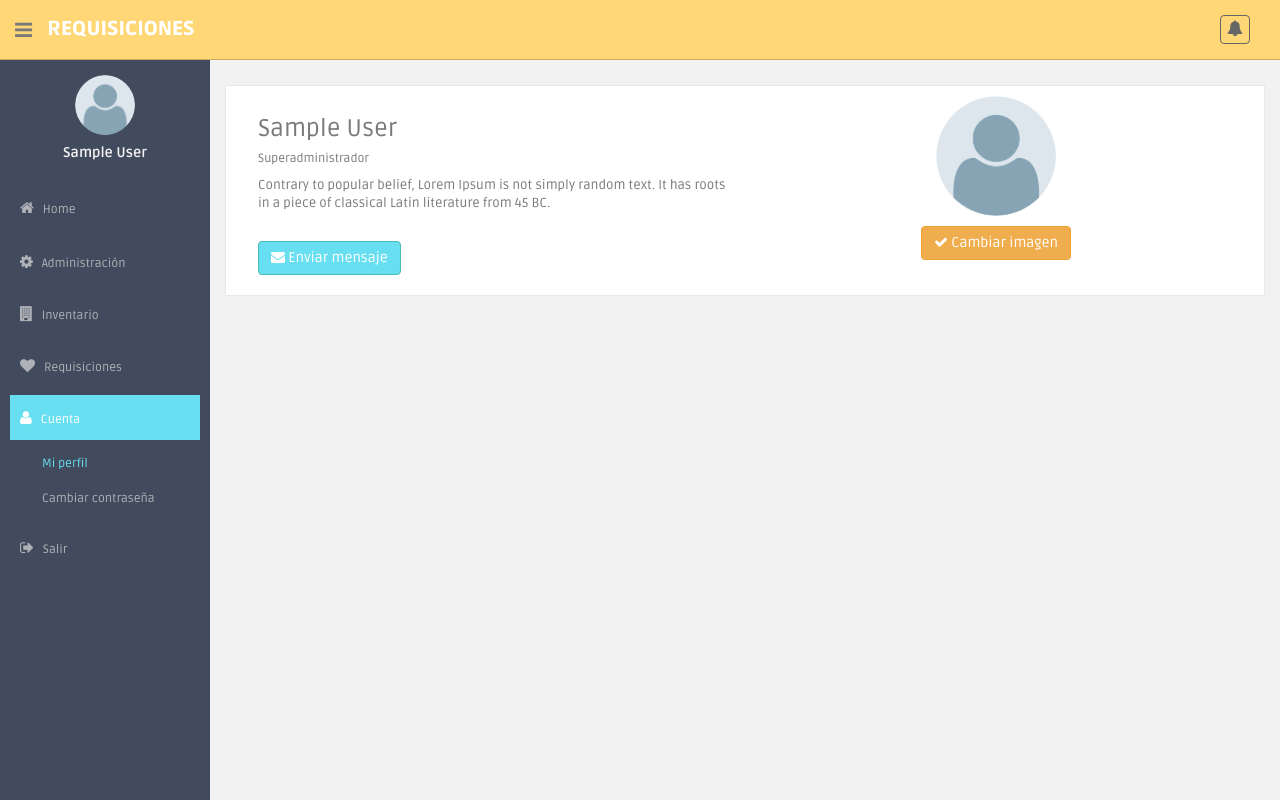
After one commit to dbsiavichay/requisiciones, a Django app: a page that uses templates/base/js.html in a window 1280 px wide. The commit adds this page. Run offline with Django 3.2, Linux system fonts and the light colour scheme; the visitor is signed in with stand-in values (Sample User, id 1); data comes from the database, SQL or seed files in the repository; data that the repository does not hold is empty; some libraries are stand-ins or nearby versions.

Commit message:
Cambiar contraseña y detalle de perfil

```diff
--- a/autenticacion/urls.py
+++ b/autenticacion/urls.py
@@ -1,4 +1,5 @@
 from django.conf.urls import url
+from django.urls import reverse_lazy
 from django.contrib.auth import views as auth_views
 from django.contrib.auth.decorators import login_required
 from .views import *
@@ -6,9 +7,20 @@ from .views import *
 urlpatterns = [
     url(r'^ingresar/$', auth_views.LoginView.as_view(template_name='autenticacion/ingresar.html'), name='ingresar'),
     url(r'^salir/$', login_required(auth_views.logout_then_login), name='salir'),
-    url(r'^perfil/$', login_required(PerfilDetailView.as_view()), name='perfil'),
-    #url(r'^registro/$', UsuarioCreateView.as_view(), name='registro'),
-
-    #url(r'^user/profile/$', login_required(UserProfileView.as_view()), name='user_profile'),
-    #url(r'^user/change-avatar/$', change_user_avatar),
+    url(r'^perfil/(?P<username>[\w.@+-]+)/$', login_required(PerfilDetailView.as_view()), name='perfil'),
+    url(
+    	r'^cambiar-password/$', auth_views.password_change,
+    	{
+    		'template_name': 'autenticacion/change-password.html',
+    		'post_change_redirect': reverse_lazy('cambiar-password-done')
+    	},
+    	name ='cambiar-password'
+    ),
+    url(
+    	r'^cambiar-password-ok/$', auth_views.password_change_done,
+    	{
+    		'template_name': 'autenticacion/change-password-done.html',
+    	},
+    	name='cambiar-password-done'
+    ),
 ]
--- a/autenticacion/views.py
+++ b/autenticacion/views.py
@@ -21,5 +21,11 @@ class PerfilDetailView(DetailView):
 		else:
 			return super(PerfilDetailView, self).get(request, *args, **kwargs)
 
-	def get_object(self):
-		return self.request.user.perfil
+	def get_object(self, queryset=None):
+		username = self.request.GET.get('username') or self.kwargs.get('username') or None
+		try:
+			perfil = self.model.objects.get(usuario__username=username)
+		except self.model.DoesNotExist:
+			perfil = self.request.user.perfil
+
+		return perfil
--- a/requisiciones/models.py
+++ b/requisiciones/models.py
@@ -7,6 +7,8 @@ from django.utils.html import format_html
 from django.core.validators import MaxValueValidator, MinValueValidator
 
 class Pedido(models.Model):
+	class Meta:
+		ordering = ['-fecha']
 	ESTADO_CHOICES = (
 		(1, 'Borrador'),(2, 'Generado'),(3, 'En proceso'),
 		(4, 'Negado'),(5, 'Entregado'),(6, 'Finalizado'),
--- a/requisiciones/views.py
+++ b/requisiciones/views.py
@@ -11,7 +11,7 @@ class PedidoListView(ListView):
 	model = Pedido
 
 	def get_queryset(self):
-		queryset = super(PedidoListView, self).get_queryset()
+		queryset = super(PedidoListView, self).get_queryset().exclude(estado=1)
 		if not self.request.user.perfil.gestiona_pedidos:
 			queryset = queryset.filter(usuario=self.request.user)
 		return queryset
--- /dev/null
+++ b/templates/autenticacion/perfil_detail.html
@@ -0,0 +1,40 @@
+{% extends 'base.html' %}
+{% load static %}
+
+{% block content %}
+<div class="row mt">
+    <div class="col-lg-12">
+        <div class="content-panel">
+            <div class="col-md-6 profile-text">
+                <h3>{{ perfil.usuario.get_full_name }}</h3>
+                <h6>Superadministrador</h6>
+                <p>Contrary to popular belief, Lorem Ipsum is not simply random text. It has roots in a piece of classical Latin literature from 45 BC.</p>
+                <br>
+                <p>
+                    <button class="btn btn-theme"><i class="fa fa-envelope"></i> Enviar mensaje</button>
+                </p>
+            </div>
+
+            <div class="col-md-6 centered">
+                <div class="profile-pic">
+                    <p>
+                        {% if perfil.imagen %}
+                        <img src="{{ perfil.image.url }}" class="img-circle" width="120">
+                        {% else %}
+                        <img src="{% static 'assets/img/default-user.png' %}" class="img-circle" width="120">
+                        {% endif %}
+                    </p>
+                    <p>
+                        {% if perfil.usuario == user %}
+                        <button class="btn btn-warning">
+                            <i class="fa fa-check"></i> Cambiar imagen
+                        </button>
+                        {% endif %}
+
+                    </p>
+                </div>
+            </div>
+        </div>
+    </div>
+</div>
+{% endblock%}
--- a/templates/base/js.html
+++ b/templates/base/js.html
@@ -17,7 +17,7 @@
 	var socket = io.connect('http://localhost:8002');
 
 	socket.on('data', function () {
-		$.get('/autenticacion/perfil/', function (data) {
+		$.get('/autenticacion/perfil/alguien/', function (data) {
 			socket.emit('data', data);
 		})
 	})
--- a/templates/base/sidebar.html
+++ b/templates/base/sidebar.html
@@ -5,7 +5,14 @@
         <!-- sidebar menu start-->
         <ul class="sidebar-menu" id="nav-accordion">
         	<p class="centered">
-                <a href="profile.html"><img src="{% static 'assets/img/default-user.png' %}" class="img-circle" width="60"></a>
+                <a href="{% url 'perfil' user.username %}">
+                    {% if user.perfil.imagen %}
+                    <img src="{{ user.perfil.image.url }}" class="img-circle" width="60">
+                    {% else %}
+                    <img src="{% static 'assets/img/default-user.png' %}" class="img-circle" width="60">
+                    {% endif %}
+                </a>
+
             </p>
         	<h5 class="centered">{{ user.get_full_name }}</h5>
             <li class="mt">
@@ -48,15 +55,18 @@
                     </li>
                 </ul>
             </li>
-
-
             <li class="sub-menu">
-                <a {% if 'password' in request.path %} class="active" {% endif %} href="#" >
+                <a {% if 'autenticacion' in request.path %} class="active" {% endif %} href="#" >
                     <i class="fa fa-user"></i>
                     <span>Cuenta</span>
                 </a>
                 <ul class="sub">
-                    <li {% if 'password' in request.path %} class="active" {% endif %}><a href="/change-password/">Cambiar contraseña</a></li>
+                    <li {% if 'perfil' in request.path %} class="active" {% endif %}>
+                        <a href="{% url 'perfil' user.username %}">Mi perfil</a>
+                    </li>
+                    <li {% if 'password' in request.path %} class="active" {% endif %}>
+                        <a href="{% url 'cambiar-password' %}">Cambiar contraseña</a>
+                    </li>
                 </ul>
             </li>
 
```
Also changed, not shown: templates/autenticacion/change-password-done.html (added, +11 -0 lines), templates/autenticacion/change-password.html (added, +28 -0 lines).
